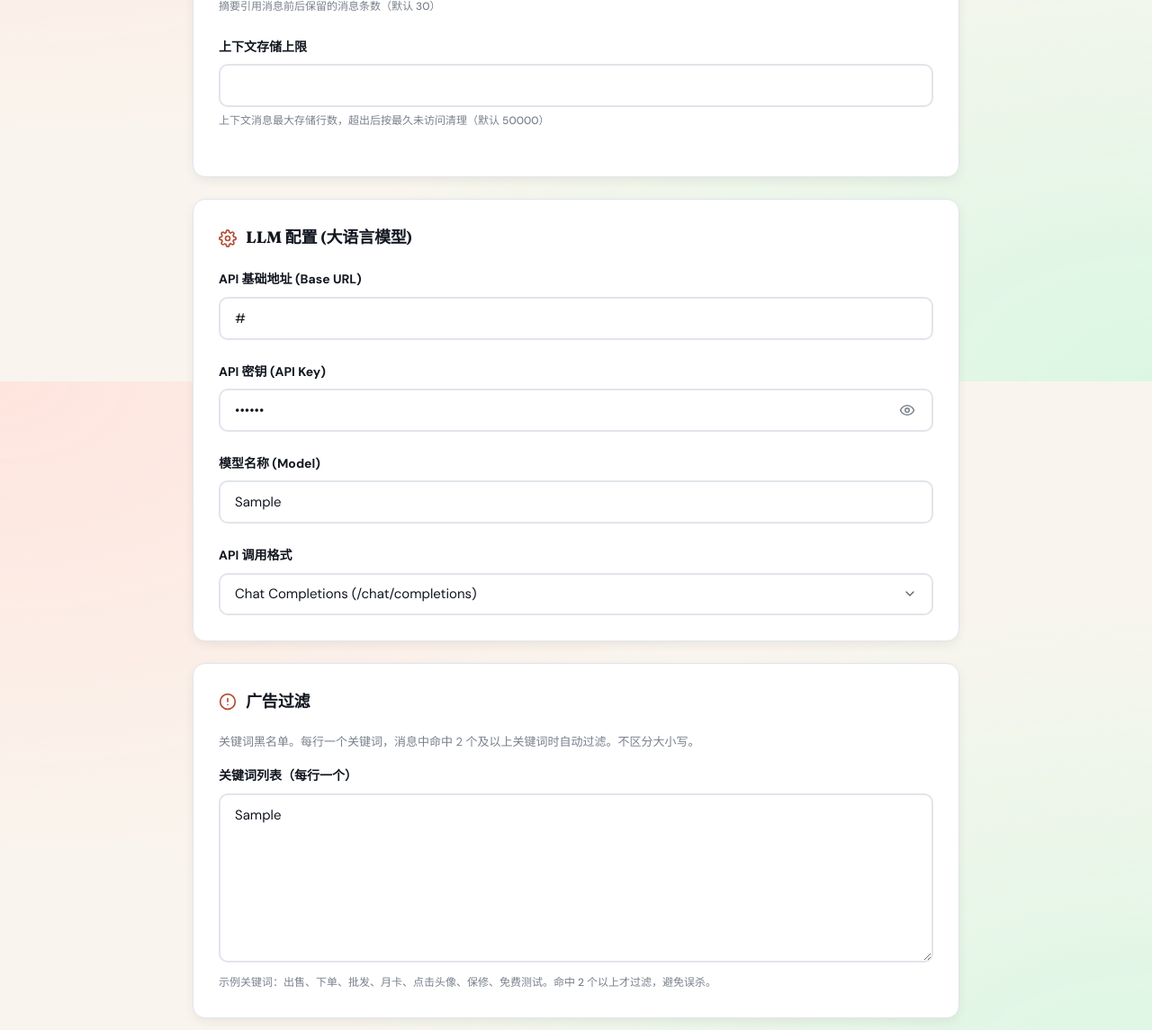
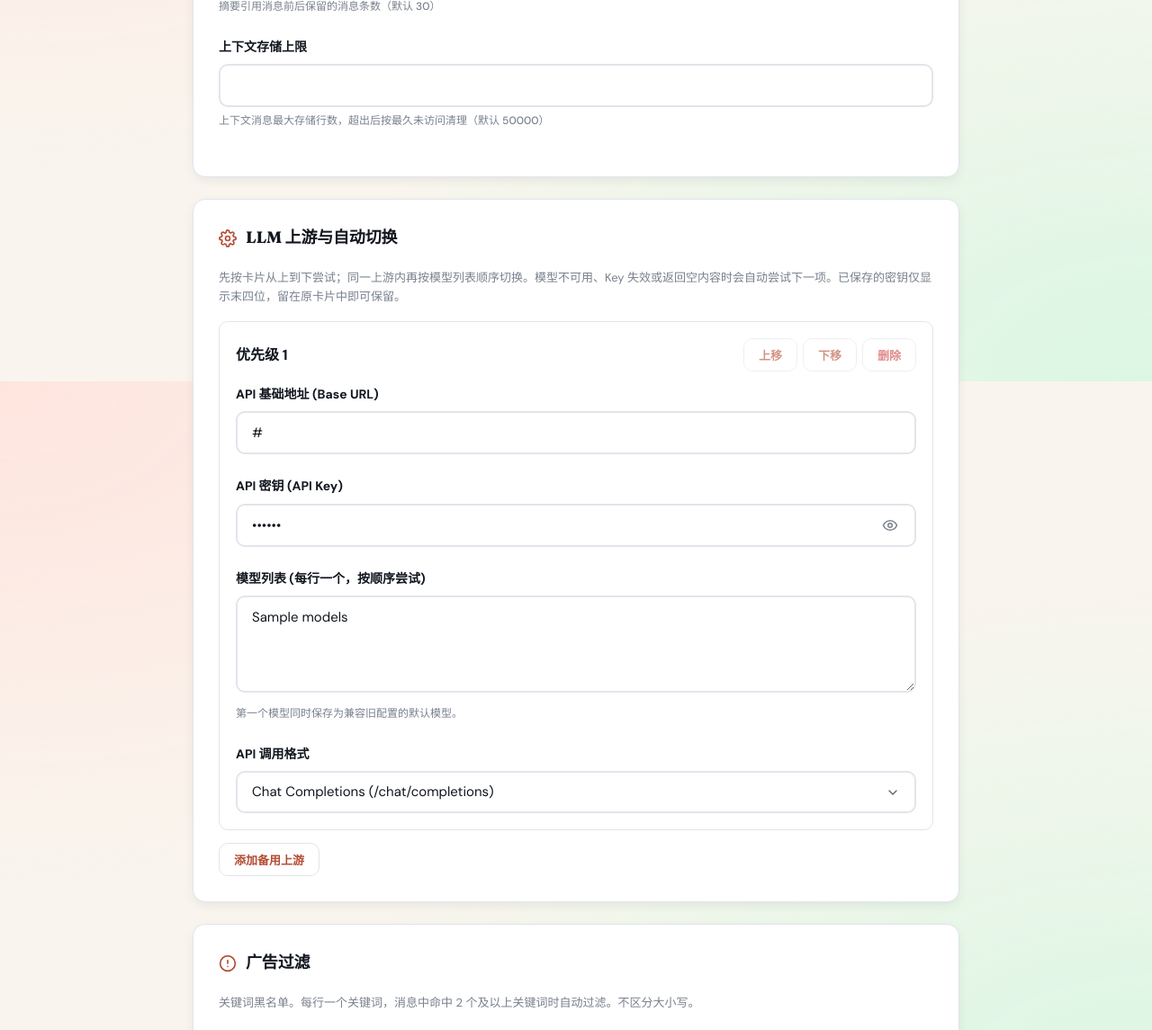
Before and after one commit to BFNOC/tg-lurker, a FastAPI app: template web/templates/settings.html in a window 1280 px wide. Shown: the part 1176-2321 px from the top of the page at 90% size. Run offline with FastAPI, Linux system fonts and the light colour scheme; the template is opened without the code that fills it: most values are stand-ins (such as "Sample title", 1, 10 or a date in 2020); parts of the project's set-up code (start-up, migrations or seed data) failed here and were passed over; some libraries are stand-ins or nearby versions.

Commit message:
feat: add ordered LLM model failover

```diff
--- a/web/routes.py
+++ b/web/routes.py
@@ -1,6 +1,7 @@
 from __future__ import annotations
 
 import io
+import json
 import logging
 import re
 import zipfile
@@ -43,6 +44,7 @@ FREQUENCY_LABELS = {
 
 QUICK_URL_DOMAINS = ("t.me", "pay.ldxp.cn")
 _URL_DOMAIN_FILTER_RE = re.compile(r"^[a-z0-9.-]+(?::[0-9]{1,5})?$")
+_PROVIDER_ID_RE = re.compile(r"^[A-Za-z0-9_-]{1,80}$")
 
 
 def _require_auth(request: Request):
@@ -153,8 +155,9 @@ async def _quick_url_domains(db, query: str, source_type: str, selected_domain:
 
 async def _settings_form_values(db, config) -> dict:
     """读取设置页表单值，并对需要约束的数字项做规范化。"""
-    raw_key = await db.get_setting("llm_api_key", config.llm_api_key)
-    masked_key = "••••••••" + raw_key[-4:] if len(raw_key) > 4 else "••••••••"
+    from summarizer import load_llm_providers
+
+    providers = await load_llm_providers(config, db)
     web_session_days = normalize_session_days(
         await db.get_setting(SESSION_DAYS_SETTING, str(config.web_session_days)),
         config.web_session_days,
@@ -164,10 +167,16 @@ async def _settings_form_values(db, config) -> dict:
         "summary_retention_days": await db.get_setting("summary_retention_days", str(config.summary_retention_days)),
         "tg_push_enabled": await db.get_setting("tg_push_enabled", str(config.tg_push_enabled).lower()),
         "web_session_days": str(web_session_days),
-        "llm_base_url": await db.get_setting("llm_base_url", config.llm_base_url),
-        "llm_api_key": masked_key,
-        "llm_model": await db.get_setting("llm_model", config.llm_model),
-        "llm_api_format": await db.get_setting("llm_api_format", config.llm_api_format),
+        "llm_providers": [
+            {
+                "id": provider.id,
+                "base_url": provider.base_url,
+                "api_key": _mask_api_key(provider.api_key),
+                "models": "\n".join(_provider_models(provider)),
+                "api_format": provider.api_format,
+            }
+            for provider in providers
+        ],
         "system_prompt": await db.get_setting("system_prompt", ""),
         "user_prompt": await db.get_setting("user_prompt", ""),
         "ad_keywords": await db.get_setting("ad_keywords", ""),
@@ -176,6 +185,76 @@ async def _settings_form_values(db, config) -> dict:
         "context_radius": await db.get_setting("context_radius", "30"),
         "context_max_rows": await db.get_setting("context_max_rows", "50000"),
     }
+
+
+def _mask_api_key(api_key: str) -> str:
+    """Returns a non-reversible display value for an API key."""
+    suffix = api_key[-4:] if len(api_key) > 4 else ""
+    return "••••••••" + suffix
+
+
+def _provider_models(provider) -> list[str]:
+    """Returns a provider's ordered model list, including legacy single-model data."""
+    models = getattr(provider, "models", None)
+    if models:
+        return [str(model).strip() for model in models if str(model).strip()]
+    model = str(provider.model).strip()
+    return [model] if model else []
+
+
+def _parse_provider_models(value) -> list[str]:
+    """Parses the model textarea while preserving the submitted order."""
+    return [line.strip() for line in str(value).splitlines() if line.strip()]
+
+
+async def _serialize_llm_providers(db, config, form) -> str:
+    """Validates ordered providers and returns their storage representation."""
+    from summarizer import LLM_PROVIDERS_SETTING, load_llm_providers
+
+    old_providers = {provider.id: provider for provider in await load_llm_providers(config, db)}
+    ids = form.getlist("llm_provider_id")
+    base_urls = form.getlist("llm_provider_base_url")
+    api_keys = form.getlist("llm_provider_api_key")
+    model_lists = form.getlist("llm_provider_models")
+    formats = form.getlist("llm_provider_api_format")
+    fields = (ids, base_urls, api_keys, model_lists, formats)
+    if not ids or len({len(values) for values in fields}) != 1:
+        raise ValueError("请至少配置一个完整的 LLM 上游")
+
+    providers: list[dict] = []
+    seen_ids: set[str] = set()
+    for provider_id, base_url, submitted_key, model_list, api_format in zip(*fields):
+        provider_id = str(provider_id).strip()
+        base_url = str(base_url).strip()
+        submitted_key = str(submitted_key).strip()
+        models = _parse_provider_models(model_list)
+        api_format = str(api_format).strip().lower()
+        if not _PROVIDER_ID_RE.fullmatch(provider_id) or provider_id in seen_ids:
+            raise ValueError("LLM 上游标识无效，请刷新页面后重试")
+        old_provider = old_providers.get(provider_id)
+        if old_provider and submitted_key == _mask_api_key(old_provider.api_key):
+            submitted_key = old_provider.api_key
+        if not base_url or not submitted_key or not models or api_format not in ("chat", "responses"):
+            raise ValueError("每个 LLM 上游都需要 Base URL、API Key、至少一个模型和调用格式")
+        providers.append({
+            "id": provider_id,
+            "base_url": base_url,
+            "api_key": submitted_key,
+            "models": models,
+            "model": models[0],
+            "api_format": api_format,
+        })
+        seen_ids.add(provider_id)
+
+    return json.dumps(providers, ensure_ascii=False, separators=(",", ":"))
+
+
+async def _save_llm_providers(db, config, form) -> None:
+    """Validates and persists ordered providers while preserving masked existing keys."""
+    from summarizer import LLM_PROVIDERS_SETTING
+
+    providers_json = await _serialize_llm_providers(db, config, form)
+    await db.set_setting(LLM_PROVIDERS_SETTING, providers_json)
 
 
 def _activity_class(avg_daily_messages: float) -> str:
@@ -1246,14 +1325,18 @@ async def save_settings(request: Request):
     config = request.app.state.config
     form = await request.form()
 
+    providers_json = None
+    if "llm_provider_id" in form:
+        try:
+            providers_json = await _serialize_llm_providers(db, config, form)
+        except ValueError as exc:
+            return HTMLResponse(f"<p style='color:var(--danger)'>{exc}</p>", status_code=422)
+
     for key in ("summary_cron", "summary_retention_days", "tg_push_enabled",
                 SESSION_DAYS_SETTING,
-                "llm_base_url", "llm_api_key", "llm_model", "llm_api_format",
                 "system_prompt", "user_prompt", "ad_keywords", "alert_keywords",
                 "filter_bot_messages", "context_radius", "context_max_rows"):
         value = form.get(key, "")
-        if key == "llm_api_key" and value.startswith("••••"):
-            continue
         if key == SESSION_DAYS_SETTING:
             if key not in form or str(value).strip() == "":
                 continue
@@ -1273,6 +1356,11 @@ async def save_settings(request: Request):
         elif key in ("system_prompt", "user_prompt", "ad_keywords", "alert_keywords"):
             await db.set_setting(key, "")
 
+    if providers_json is not None:
+        from summarizer import LLM_PROVIDERS_SETTING
+
+        await db.set_setting(LLM_PROVIDERS_SETTING, providers_json)
+
     bot = request.app.state.bot
     if bot and hasattr(bot, "_reload_alert_keywords"):
         await bot._reload_alert_keywords()
@@ -1366,7 +1454,6 @@ async def debug_curl(request: Request):
         return csrf_err
 
     import html as html_mod
-    import json
 
     db = request.app.state.db
     config = request.app.state.config
@@ -1376,10 +1463,12 @@ async def debug_curl(request: Request):
     selected = form.getlist("group_ids")
     target_date = form.get("biz_date", None) or datetime.now(tz).strftime("%Y-%m-%d")
 
-    base_url = await db.get_setting("llm_base_url", config.llm_base_url)
-    api_key = await db.get_setting("llm_api_key", config.llm_api_key)
-    model = await db.get_setting("llm_model", config.llm_model)
-    api_format = await db.get_setting("llm_api_format", config.llm_api_format)
+    from summarizer import load_llm_providers
+    provider = (await load_llm_providers(config, db))[0]
+    base_url = provider.base_url
+    api_key = provider.api_key
+    model = provider.model
+    api_format = provider.api_format
     system_prompt = await db.get_setting("system_prompt", "")
     user_prompt_tpl = await db.get_setting("user_prompt", "")
 
@@ -1408,7 +1497,7 @@ async def debug_curl(request: Request):
     msg_text = s._truncate_messages(messages)
     user_prompt = user_prompt_tpl.format(messages=msg_text)
 
-    masked_key = api_key[:8] + "..." + api_key[-4:] if len(api_key) > 12 else "sk-***"
+    masked_key = _mask_api_key(api_key)
 
     if api_format == "responses":
         body = {
--- a/web/templates/settings.html
+++ b/web/templates/settings.html
@@ -89,36 +89,50 @@
     <div class="card animate-fade-in" style="animation-delay: 0.2s;">
         <div class="card-title">
             <svg style="width:20px;height:20px;" aria-hidden="true" role="img"><use href="#icon-settings"></use></svg>
-            LLM 配置 (大语言模型)
+            LLM 上游与自动切换
         </div>
-
-        <div class="form-group">
-            <label for="llm_url">API 基础地址 (Base URL)</label>
-            <input type="url" id="llm_url" name="llm_base_url" value="{{ settings.llm_base_url }}" placeholder="https://api.deepseek.com/v1">
-        </div>
-
-        <div class="form-group">
-            <label for="llm_key">API 密钥 (API Key)</label>
-            <div class="input-wrapper">
-                <input type="password" id="llm_key" name="llm_api_key" value="{{ settings.llm_api_key }}">
-                <button type="button" class="password-toggle" aria-label="显示密码">
-                    <svg style="width:18px;height:18px;"><use href="#icon-eye"></use></svg>
-                </button>
+        <p style="margin-bottom:16px;font-size:13px;color:var(--text-muted);">
+            先按卡片从上到下尝试；同一上游内再按模型列表顺序切换。模型不可用、Key 失效或返回空内容时会自动尝试下一项。已保存的密钥仅显示末四位，留在原卡片中即可保留。
+        </p>
+        <div id="llm-providers">
+            {% for provider in settings.llm_providers %}
+            <div class="llm-provider-card" style="border:1px solid var(--border);border-radius:var(--radius-sm);padding:18px;margin-bottom:14px;">
+                <div style="display:flex;justify-content:space-between;align-items:center;margin-bottom:14px;gap:10px;">
+                    <strong class="llm-provider-title">优先级 {{ loop.index }}</strong>
+                    <div style="display:flex;gap:6px;">
+                        <button type="button" class="btn btn-sm btn-ghost llm-move-up">上移</button>
+                        <button type="button" class="btn btn-sm btn-ghost llm-move-down">下移</button>
+                        <button type="button" class="btn btn-sm btn-ghost llm-remove" style="color:var(--danger);">删除</button>
                     </div>
                 </div>
-
+                <input type="hidden" name="llm_provider_id" value="{{ provider.id }}">
                 <div class="form-group">
-            <label for="llm_model">模型名称 (Model)</label>
-            <input type="text" id="llm_model" name="llm_model" value="{{ settings.llm_model }}" placeholder="deepseek-chat">
+                    <label>API 基础地址 (Base URL)</label>
+                    <input type="url" name="llm_provider_base_url" value="{{ provider.base_url }}" placeholder="https://api.deepseek.com/v1" required>
                 </div>
-
+                <div class="form-group">
+                    <label>API 密钥 (API Key)</label>
+                    <div class="input-wrapper">
+                        <input type="password" name="llm_provider_api_key" value="{{ provider.api_key }}" required>
+                        <button type="button" class="password-toggle" aria-label="显示密码"><svg style="width:18px;height:18px;"><use href="#icon-eye"></use></svg></button>
+                    </div>
+                </div>
+                <div class="form-group">
+                    <label>模型列表 (每行一个，按顺序尝试)</label>
+                    <textarea name="llm_provider_models" rows="4" placeholder="deepseek-chat&#10;deepseek-reasoner" required>{{ provider.models }}</textarea>
+                    <div class="form-hint">第一个模型同时保存为兼容旧配置的默认模型。</div>
+                </div>
                 <div class="form-group" style="margin-bottom:0;">
-            <label for="llm_format">API 调用格式</label>
-            <select id="llm_format" name="llm_api_format">
-                <option value="chat" {% if settings.llm_api_format == "chat" %}selected{% endif %}>Chat Completions (/chat/completions)</option>
-                <option value="responses" {% if settings.llm_api_format == "responses" %}selected{% endif %}>Responses (/responses)</option>
+                    <label>API 调用格式</label>
+                    <select name="llm_provider_api_format">
+                        <option value="chat" {% if provider.api_format == "chat" %}selected{% endif %}>Chat Completions (/chat/completions)</option>
+                        <option value="responses" {% if provider.api_format == "responses" %}selected{% endif %}>Responses (/responses)</option>
                     </select>
                 </div>
+            </div>
+            {% endfor %}
+        </div>
+        <button type="button" id="add-llm-provider" class="btn btn-sm btn-ghost">添加备用上游</button>
     </div>
 
     <div class="card animate-fade-in" style="animation-delay: 0.3s;">
@@ -184,4 +198,66 @@
         </button>
     </div>
 </form>
+<template id="llm-provider-template">
+    <div class="llm-provider-card" style="border:1px solid var(--border);border-radius:var(--radius-sm);padding:18px;margin-bottom:14px;">
+        <div style="display:flex;justify-content:space-between;align-items:center;margin-bottom:14px;gap:10px;">
+            <strong class="llm-provider-title">优先级</strong>
+            <div style="display:flex;gap:6px;">
+                <button type="button" class="btn btn-sm btn-ghost llm-move-up">上移</button>
+                <button type="button" class="btn btn-sm btn-ghost llm-move-down">下移</button>
+                <button type="button" class="btn btn-sm btn-ghost llm-remove" style="color:var(--danger);">删除</button>
+            </div>
+        </div>
+        <input type="hidden" name="llm_provider_id">
+        <div class="form-group"><label>API 基础地址 (Base URL)</label><input type="url" name="llm_provider_base_url" placeholder="https://api.example.com/v1" required></div>
+        <div class="form-group"><label>API 密钥 (API Key)</label><div class="input-wrapper"><input type="password" name="llm_provider_api_key" required><button type="button" class="password-toggle" aria-label="显示密码"><svg style="width:18px;height:18px;"><use href="#icon-eye"></use></svg></button></div></div>
+        <div class="form-group"><label>模型列表 (每行一个，按顺序尝试)</label><textarea name="llm_provider_models" rows="4" placeholder="model-name&#10;backup-model" required></textarea><div class="form-hint">第一个模型同时保存为兼容旧配置的默认模型。</div></div>
+        <div class="form-group" style="margin-bottom:0;"><label>API 调用格式</label><select name="llm_provider_api_format"><option value="chat">Chat Completions (/chat/completions)</option><option value="responses">Responses (/responses)</option></select></div>
+    </div>
+</template>
+<script>
+(() => {
+    const list = document.getElementById('llm-providers');
+    const template = document.getElementById('llm-provider-template');
+    const addButton = document.getElementById('add-llm-provider');
+    if (!list || !template || !addButton) return;
+
+    const updateCards = () => {
+        const cards = [...list.querySelectorAll('.llm-provider-card')];
+        cards.forEach((card, index) => {
+            card.querySelector('.llm-provider-title').textContent = `优先级 ${index + 1}`;
+            card.querySelector('.llm-move-up').disabled = index === 0;
+            card.querySelector('.llm-move-down').disabled = index === cards.length - 1;
+            card.querySelector('.llm-remove').disabled = cards.length === 1;
+        });
+    };
+    const bindCard = (card) => {
+        card.querySelector('.llm-move-up').addEventListener('click', () => {
+            const previous = card.previousElementSibling;
+            if (previous) list.insertBefore(card, previous);
+            updateCards();
+        });
+        card.querySelector('.llm-move-down').addEventListener('click', () => {
+            const next = card.nextElementSibling;
+            if (next) list.insertBefore(next, card);
+            updateCards();
+        });
+        card.querySelector('.llm-remove').addEventListener('click', () => {
+            if (list.querySelectorAll('.llm-provider-card').length > 1) card.remove();
+            updateCards();
+        });
+        if (window.initPasswordToggles) window.initPasswordToggles(card);
+    };
+    list.querySelectorAll('.llm-provider-card').forEach(bindCard);
+    addButton.addEventListener('click', () => {
+        const card = template.content.firstElementChild.cloneNode(true);
+        card.querySelector('[name="llm_provider_id"]').value = `provider-${crypto.randomUUID().replaceAll('-', '')}`;
+        list.appendChild(card);
+        bindCard(card);
+        updateCards();
+        card.querySelector('[name="llm_provider_base_url"]').focus();
+    });
+    updateCards();
+})();
+</script>
 {% endblock %}
```
Also changed, not shown: config.py (+76 -5 lines), summarizer.py (+56 -16 lines), tests/test_llm_failover.py (added, +140 -0 lines), tests/test_llm_provider_settings.py (added, +141 -0 lines), .ccg/tasks/archive/2026-07/llm-failover/plan.md (added), .ccg/tasks/archive/2026-07/llm-failover/requirements.md (added), .ccg/tasks/archive/2026-07/llm-failover/review.md (added), .ccg/tasks/archive/2026-07/llm-failover/task.json (added), README.md. Lines whose indentation alone changed are shown as unchanged.
